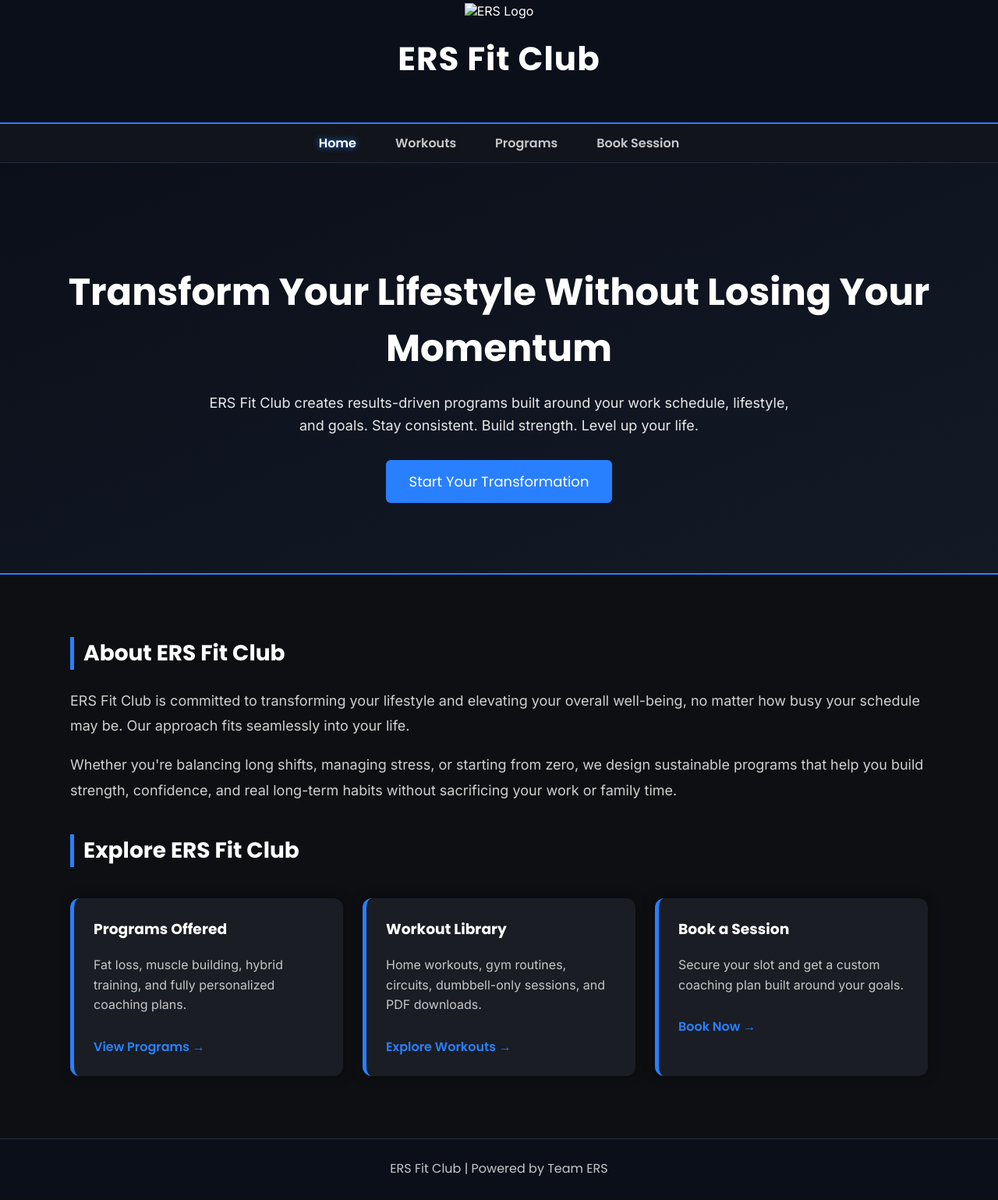
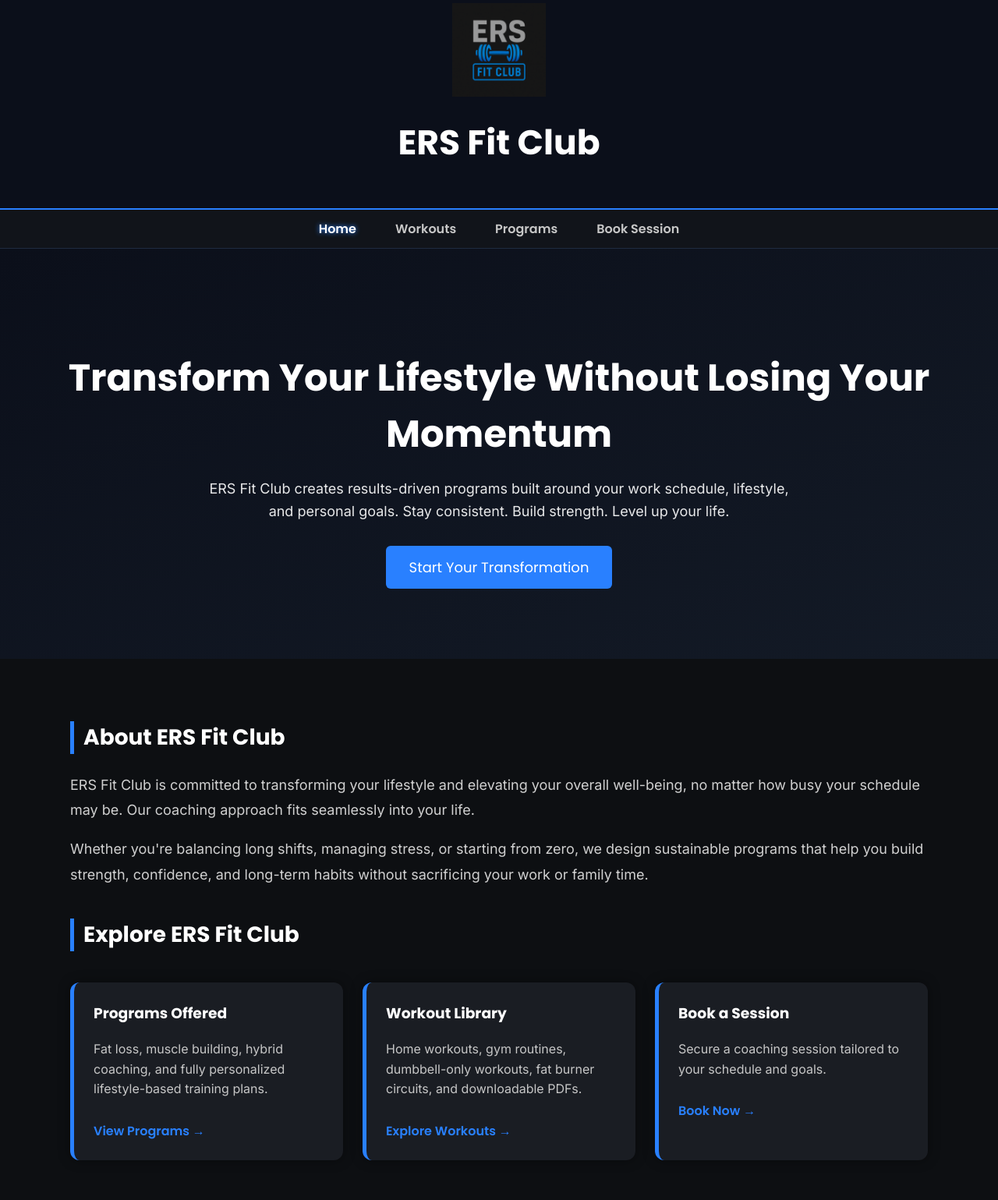
Before and after one commit to teamers2000/ersfitclub, a plain HTML site: page index.html in a window 1280 px wide. Shown: the part 36-1575 px from the top of the page at 78% size. Drawn offline with Linux system fonts and the light colour scheme.

Commit message:
Update index.html

```diff
--- a/index.html
+++ b/index.html
@@ -7,8 +7,6 @@
 
     <!-- GOOGLE FONTS -->
     <link href="https://fonts.googleapis.com/css2?family=Poppins:wght@400;600;700&family=Inter:wght@300;400;500&display=swap" rel="stylesheet">
-
-    <link rel="stylesheet" href="assets/style.css">
 
     <style>
         body {
@@ -26,16 +24,16 @@
             border-bottom: 2px solid #2980ff;
         }
 
+        .logo {
+            width: 120px;
+            height: auto;
+            margin-bottom: 10px;
+        }
+
         header h1 {
             font-family: 'Poppins', sans-serif;
-            font-size: 42px;
-            margin: 10px 0;
-            letter-spacing: 1px;
-        }
-
-        header .logo {
-            width: 90px;
-            margin-bottom: 10px;
+            font-size: 44px;
+            margin: 12px 0;
         }
 
         nav {
@@ -53,13 +51,13 @@
             font-weight: 600;
             font-family: 'Poppins', sans-serif;
             font-size: 16px;
-            transition: 0.2s;
+            transition: 0.25s;
         }
 
         nav a:hover,
         nav .active {
             color: #ffffff;
-            text-shadow: 0 0 8px #2980ff;
+            text-shadow: 0 0 6px #2980ff;
         }
 
         .hero {
@@ -67,7 +65,6 @@
             padding: 90px 20px;
             text-align: center;
             color: white;
-            border-bottom: 2px solid #2980ff;
         }
 
         .hero h1 {
@@ -105,13 +102,13 @@
         .container {
             max-width: 1100px;
             margin: auto;
-            padding: 40px;
+            padding: 40px 25px;
         }
 
         h2 {
             font-family: 'Poppins', sans-serif;
             font-size: 28px;
-            color: #ffffff;
+            color: white;
             border-left: 5px solid #2980ff;
             padding-left: 12px;
             margin-top: 40px;
@@ -179,7 +176,7 @@
 <body>
 
 <header>
-    <img src="assets/logo.png" class="logo" alt="ERS Logo">
+    <img src="images/ers-fit-club-logo.png" class="logo" alt="ERS Logo">
     <h1>ERS Fit Club</h1>
 </header>
 
@@ -190,12 +187,12 @@
     <a href="book.html">Book Session</a>
 </nav>
 
-<!-- HERO -->
+<!-- HERO SECTION -->
 <section class="hero">
     <h1>Transform Your Lifestyle Without Losing Your Momentum</h1>
     <p>
-        ERS Fit Club creates results-driven programs built around your work schedule, lifestyle, and goals.
-        Stay consistent. Build strength. Level up your life.
+        ERS Fit Club creates results-driven programs built around your work schedule,
+        lifestyle, and personal goals. Stay consistent. Build strength. Level up your life.
     </p>
     <a href="book.html" class="cta-btn">Start Your Transformation</a>
 </section>
@@ -207,35 +204,35 @@
 
     <p class="about-text">
         ERS Fit Club is committed to transforming your lifestyle and elevating your overall well-being,
-        no matter how busy your schedule may be. Our approach fits seamlessly into your life.
+        no matter how busy your schedule may be. Our coaching approach fits seamlessly into your life.
     </p>
 
     <p class="about-text">
         Whether you're balancing long shifts, managing stress, or starting from zero,
         we design sustainable programs that help you build strength, confidence,
-        and real long-term habits without sacrificing your work or family time.
+        and long-term habits without sacrificing your work or family time.
     </p>
 
-    <!-- GRID SECTIONS -->
+    <!-- FEATURE GRID -->
     <h2>Explore ERS Fit Club</h2>
 
     <div class="section-grid">
 
         <div class="section-card">
             <h3>Programs Offered</h3>
-            <p>Fat loss, muscle building, hybrid training, and fully personalized coaching plans.</p>
+            <p>Fat loss, muscle building, hybrid coaching, and fully personalized lifestyle-based training plans.</p>
             <a href="programs.html">View Programs →</a>
         </div>
 
         <div class="section-card">
             <h3>Workout Library</h3>
-            <p>Home workouts, gym routines, circuits, dumbbell-only sessions, and PDF downloads.</p>
+            <p>Home workouts, gym routines, dumbbell-only workouts, fat burner circuits, and downloadable PDFs.</p>
             <a href="workouts.html">Explore Workouts →</a>
         </div>
 
         <div class="section-card">
             <h3>Book a Session</h3>
-            <p>Secure your slot and get a custom coaching plan built around your goals.</p>
+            <p>Secure a coaching session tailored to your schedule and goals.</p>
             <a href="book.html">Book Now →</a>
         </div>
 
```
